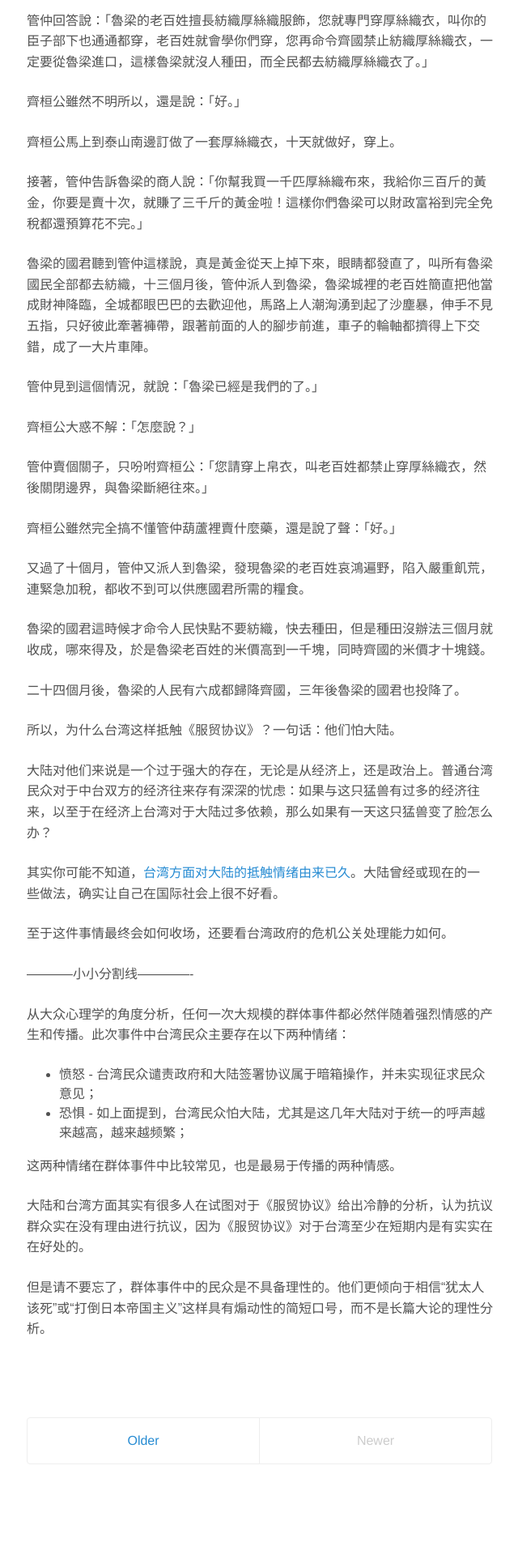
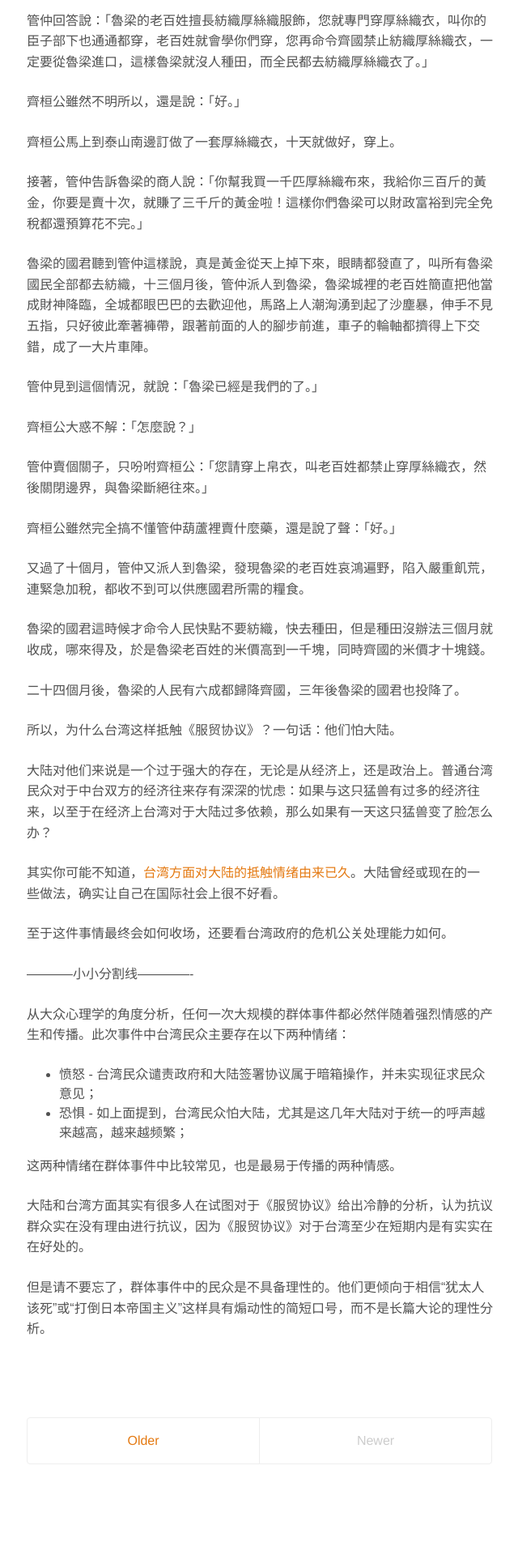
Before and after one commit to BananaOnTheWall/bananaonthewall.github.io, a Jekyll site: the page built from index.html, in a window 1280 px wide. Shown: the part 3800-5720 px from the top of the page at 81% size, without its empty margins (319-959 px from the left). Built offline with Jekyll 4.4.1, drawn with Linux system fonts in a browser that asks for light colours; some web fonts are replaced; Markdown is read by kramdown in place of the engine named in the settings; the list of posts is cut into pages by our own code.

Commit message:
link color changed

```diff
--- a/public/css/poole.css
+++ b/public/css/poole.css
@@ -67,7 +67,7 @@ body {
 
 /* No `:visited` state is required by default (browsers will use `a`) */
 a {
-  color: #268bd2;
+  color: rgb(228, 121, 17);
   text-decoration: none;
 }
 /* `:focus` is linked to `:hover` for basic accessibility */
```
